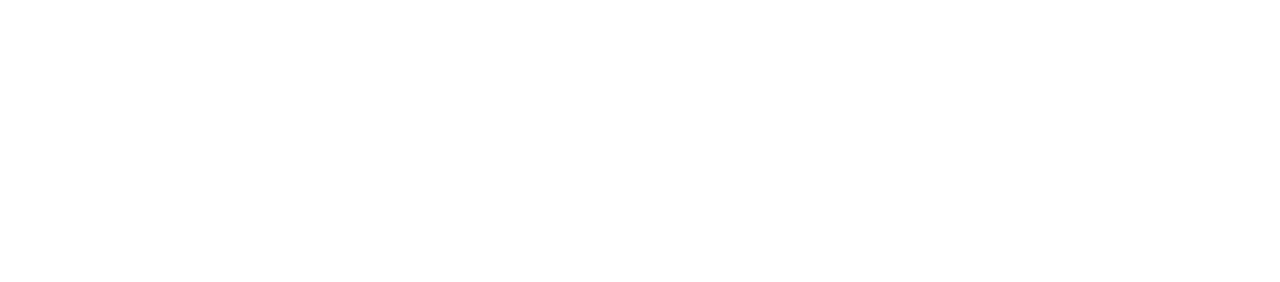
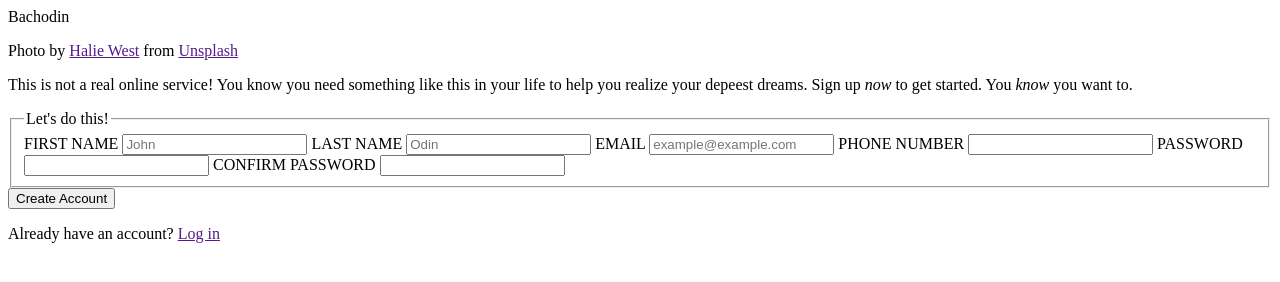
Before and after one commit to bachatron/Sign-up-form, a plain HTML site: page index.html in a window 1280 px wide. Drawn offline with Linux system fonts and the light colour scheme.

Commit message:
HTML structure done

```diff
--- a/index.html
+++ b/index.html
@@ -4,8 +4,38 @@
     <meta charset="UTF-8">
     <meta name="viewport" content="width=device-width, initial-scale=1.0">
     <title>Sign Up!</title>
+    <link rel="stylesheet" href="style.css">
 </head>
 <body>
-
+    <div>
+        <div>Bachodin</div>
+        <p>Photo by <a href="">Halie West</a> from <a href="">Unsplash</a></p>
+    </div>
+    <div>
+        <p>This is not a real online service! You know you need something like
+            this in your life to help you realize your depeest dreams.
+            Sign up <i>now</i> to get started.
+            You <i>know</i> you want to.
+        </p>
+        <form>
+            <fieldset>
+                <legend>Let's do this!</legend>
+                <label for="fname">FIRST NAME</label>
+                <input type="text" placeholder="John" id="fname" name="fname" required>
+                <label for="lname">LAST NAME</label>
+                <input type="text" placeholder="Odin" id="lname" name="lname" required>
+                <label for="email">EMAIL</label>
+                <input type="email" placeholder="example@example.com" id="email" name="email" required>
+                <label for="phone">PHONE NUMBER</label>
+                <input type="tel" id="phone" name="phone">
+                <label for="pass">PASSWORD</label>
+                <input type="password" id="pass" name="pass" required>
+                <label for="confirm">CONFIRM PASSWORD</label>
+                <input type="password" id="confirm" name="confirm" required>
+            </fieldset>
+            <button>Create Account</button>
+        </form>
+        <p>Already have an account? <a href="">Log in</a></p>
+    </div>
 </body>
 </html>
```
